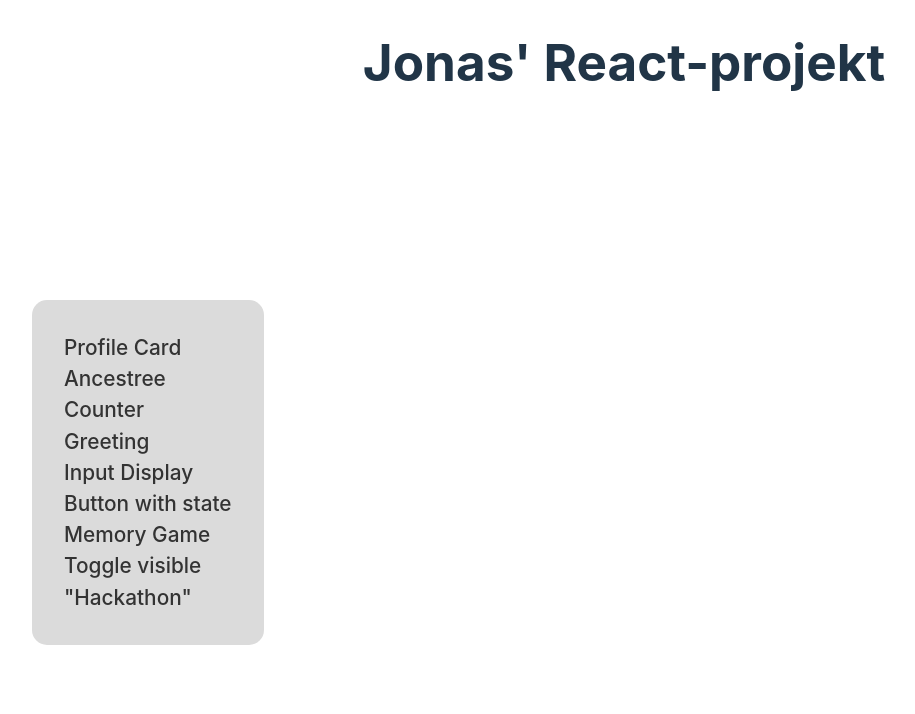
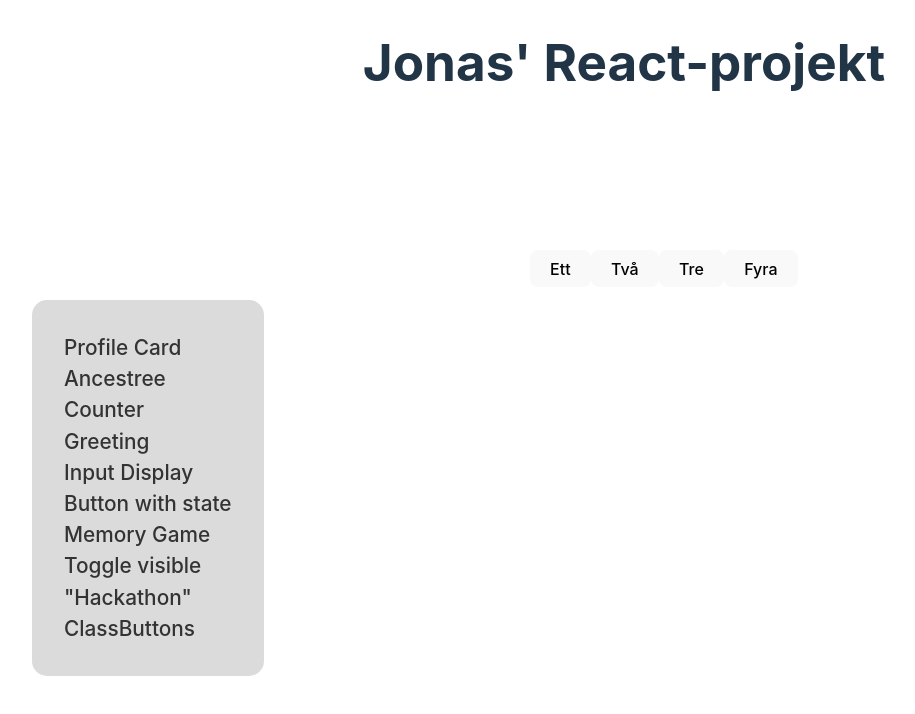
Before and after one commit to Jonas-Eklof/KYH, a React (Vite) app in the folder javascript-2/my-react-app/: page /ClassButtons in a window 1280 px wide. Shown: the top 714 px of the page, without its empty margins (16-931 px from the left). Built offline with nearby package versions, Linux system fonts and the light colour scheme.

Commit message:
nya och uppdaterade uppgifter

```diff
--- a/javascript-2/my-react-app/src/App.jsx
+++ b/javascript-2/my-react-app/src/App.jsx
@@ -13,6 +13,7 @@ import Greeting from "./components/greeting/Greeting.jsx";
 import SidebarNav from "./components/sidebar-nav/SidebarNav.jsx";
 import ToggleInvisible from "./components/toggle-invisible/ToggleInvisible.jsx";
 import Hackathon from "./components/hackathon/Hackathon.jsx";
+import ClassButtons from "./components/class-buttons/ClassButtons.jsx";
 
 function App() {
   return (
@@ -30,6 +31,7 @@ function App() {
           <Route path="/Greeting" element={<Greeting namn="Jonas" />} />
           <Route path="/ToggleVisible" element={<ToggleInvisible />} />
           <Route path="/Hackathon" element={<Hackathon />} />
+          <Route path="/ClassButtons" element={<ClassButtons />} />
         </Routes>
       </div>
       {/* <Footer /> */}
--- /dev/null
+++ b/javascript-2/my-react-app/src/components/class-buttons/ClassButtons.css
@@ -0,0 +1,4 @@
+.btn.active {
+  background-color: teal;
+  /* color: darkslategrey; */
+}
--- /dev/null
+++ b/javascript-2/my-react-app/src/components/class-buttons/ClassButtons.jsx
@@ -0,0 +1,28 @@
+import React, { useState } from "react";
+import "./ClassButtons.css";
+
+function ClassButtons() {
+  const [activeButton, setActiveButton] = useState(null);
+
+  const handleClick = (index) => {
+    setActiveButton((prev) => (prev === index ? null : index));
+  };
+
+  const buttons = ["Ett", "Två", "Tre", "Fyra"];
+
+  return (
+    <div className="class-buttons-container">
+      {buttons.map((label, index) => (
+        <button
+          key={index}
+          className={`btn ${activeButton === index ? "active" : ""}`}
+          onClick={() => handleClick(index)}
+        >
+          {label}
+        </button>
+      ))}
+    </div>
+  );
+}
+
+export default ClassButtons;
--- a/javascript-2/my-react-app/src/components/memory-game/Card.css
+++ b/javascript-2/my-react-app/src/components/memory-game/Card.css
@@ -10,3 +10,8 @@
   aspect-ratio: 1;
   background-color: purple;
 }
+
+.card:hover {
+  cursor: pointer;
+  transform: scale(1.05);
+}
--- a/javascript-2/my-react-app/src/components/memory-game/ColorCard.jsx
+++ b/javascript-2/my-react-app/src/components/memory-game/ColorCard.jsx
@@ -1,5 +1,17 @@
+import { useState } from "react";
+
 export default function ColorCard({ color }) {
+  const [isFlipped, setIsFlipped] = useState(true);
+
+  const toggleFlip = () => {
+    setIsFlipped(!isFlipped);
+  };
+
   return (
-    <article className="card" style={{ backgroundColor: color }}></article>
+    <article
+      className={`card ${isFlipped ? "flipped" : ""}`}
+      onClick={toggleFlip}
+      style={{ backgroundColor: isFlipped ? "black" : color }}
+    ></article>
   );
 }
--- a/javascript-2/my-react-app/src/components/sidebar-nav/SidebarNav.jsx
+++ b/javascript-2/my-react-app/src/components/sidebar-nav/SidebarNav.jsx
@@ -32,6 +32,9 @@ export default function SidebarNav() {
       <Link to="/Hackathon">
         <li>"Hackathon"</li>
       </Link>
+      <Link to="/ClassButtons">
+        <li>ClassButtons</li>
+      </Link>
     </ul>
   );
 }
```
